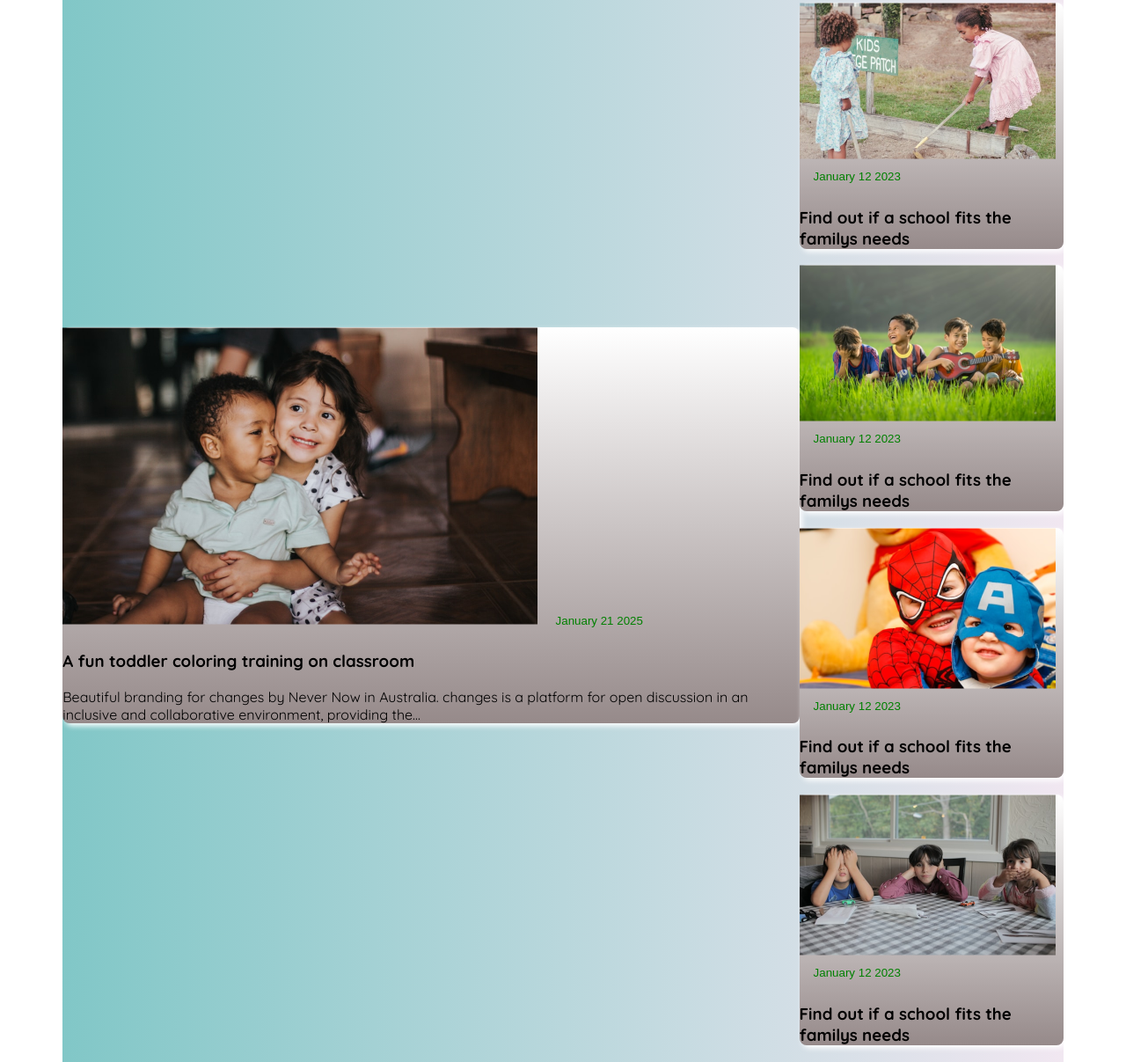
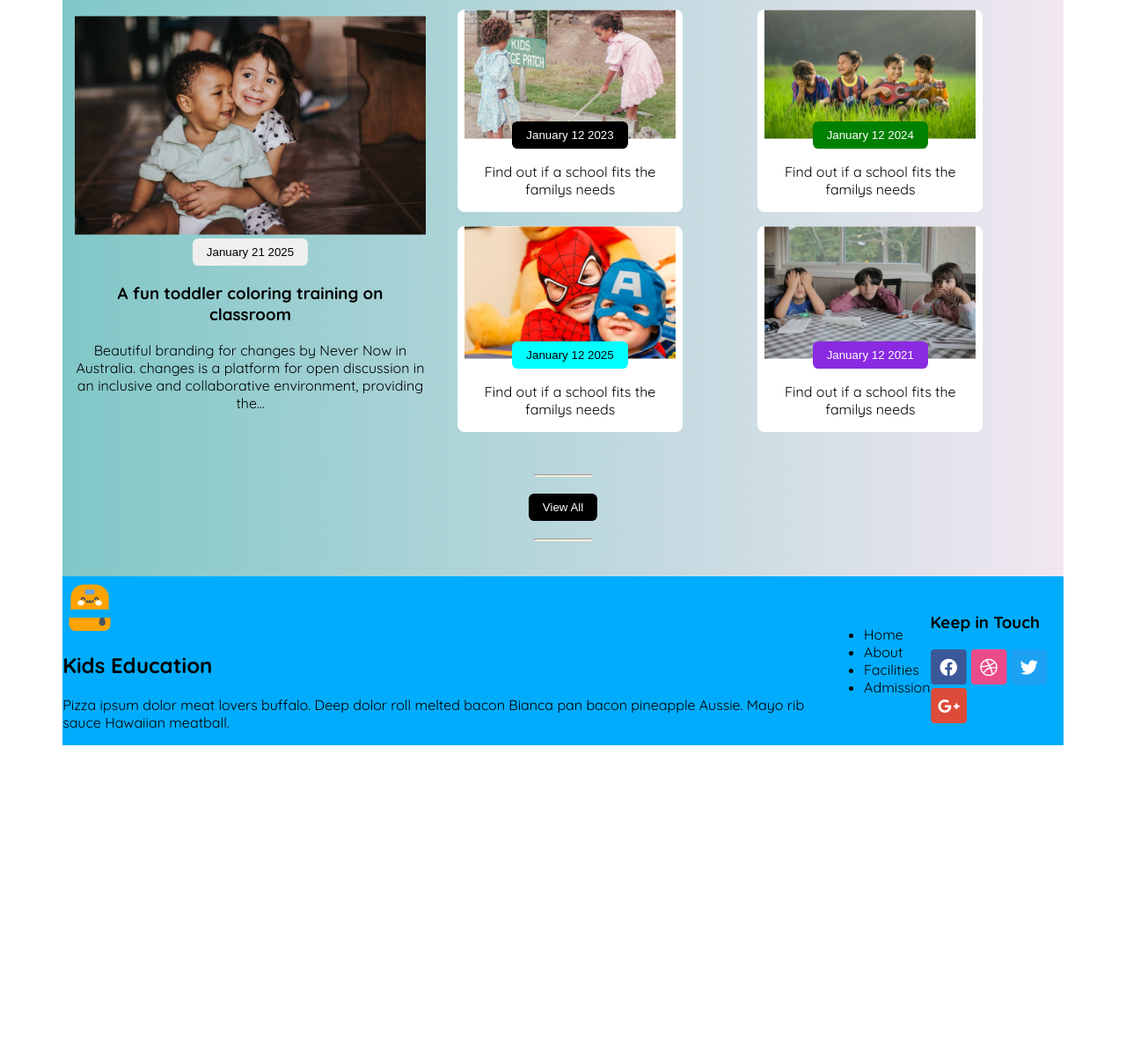
Before and after one commit to eyakubsharif/kids-school, a plain HTML site: page index.html in a window 1280 px wide. Shown: the part 1086-2293 px from the top of the page at 88% size. After the commit the page ends 1951 px from the top, so only its background shows below. Drawn offline with Linux system fonts and the light colour scheme.

Commit message:
Our story section

```diff
--- a/index.html
+++ b/index.html
@@ -92,7 +92,7 @@
                 <h2>Our stories</h2>
                 <div class="story-container flex">
                     <div class="big-img">
-                        <div class="card">
+                        <div class="story-card">
                             <img src="assets/story-1.png" alt="">
                             <button>January 21 2025</button>
                             <h3>A fun toddler coloring training on classroom</h3>
@@ -102,34 +102,73 @@
                         </div>
                     </div>
                     <div class="small-img">
-                       <div class="card">
+                       <div class="story-card">
                         <img src="assets/story-2.png" alt="">
-                        <button>January 12 2023</button>
-                        <h3>Find out if a school fits the familys needs</h3>
+                        <div class="card-body">
+                            <div class="story-btn">
+                                <button style="background-color: black; color: white;"> January 12 2023</button>
+                               </div>
+                            <p>Find out if a school fits the familys needs</p>
+                        </div>
                        </div>
-                       <div class="card">
+                       <div class="story-card">
                         <img src="assets/story-3.png" alt="">
-                        <button>January 12 2023</button>
-                        <h3>Find out if a school fits the familys needs</h3>
+                        <div class="story-btn">
+                            <button style="background-color: green; color: white;"> January 12 2024</button>
+                           </div>
+                        <p>Find out if a school fits the familys needs</p>
                        </div>
-                       <div class="card">
+                       <div class="story-card">
                         <img src="assets/story-4.png" alt="">
-                        <button>January 12 2023</button>
-                        <h3>Find out if a school fits the familys needs</h3>
+                        <div class="story-btn">
+                            <button style="background-color: aqua; color: black;"> January 12 2025</button>
+                           </div>
+                        <p>Find out if a school fits the familys needs</p>
                        </div>
-                       <div class="card">
+                       <div class="story-card">
                         <img src="assets/story-5.png" alt="">
-                        <button>January 12 2023</button>
-                        <h3>Find out if a school fits the familys needs</h3>
+                       <div class="story-btn">
+                        <button style="background-color: blueviolet; color: white;"> January 12 2021</button>
+                       </div>
+                        <p>Find out if a school fits the familys needs</p>
                        </div>
 
                     </div>
                 </div>
              </div>
+
+             <div class="arrow-section">
+                <hr>
+               <button class="view-btn">View All</button>
+                <hr>
+            </div>
         </main>
 
-        <footer>
-
+        <footer style="background-color: #01ACFD;">
+            <div class="footer-container flex">
+                <div class="div1">
+                    <div class="div">
+                        <img src="assets/logo.png" alt="">
+                        <h2>Kids Education</h2>
+                    </div>
+                    <p>Pizza ipsum dolor meat lovers buffalo. Deep dolor roll melted bacon Bianca pan bacon pineapple Aussie. Mayo rib sauce Hawaiian meatball.</p>
+                </div>
+                <div class="div2">
+                    <ul>
+                        <li>Home</li>
+                        <li>About</li>
+                        <li>Facilities</li>
+                        <li>Admission</li>
+                    </ul>
+                </div>
+                <div class="div3">
+                    <h3>Keep in Touch</h3>
+                    <img src="assets/fb.png" alt="">
+                    <img src="assets/dribble.png" alt="">
+                    <img src="assets/twitter.png" alt="">
+                    <img src="assets/google+.png" alt="">
+                </div>
+            </div>
 
         </footer>
     </div>
--- a/style.css
+++ b/style.css
@@ -94,7 +94,7 @@
   }
   .card{
    background: linear-gradient(180deg,white,rgb(150, 138, 138));
-   box-shadow: ;
+
   }
   main{
     background:linear-gradient(90deg,rgb(129, 199, 199),rgb(241, 231, 241))
@@ -126,3 +126,50 @@
     text-align: center;
     align-items: center;
   }
+
+  /* story section  */
+  .story-section{
+    text-align: center;
+  }
+  .small-img{
+    width: 60%;
+    display: grid;
+    grid-template-columns: repeat(2,1fr);
+    align-items: center;
+  }
+  .big-img{
+    width: 35%;
+    height: auto;
+  }
+  .big-img img{
+    width: 100%;
+  }
+  .small-img img{
+    width: 100%;
+
+  }
+  .small-img .story-card{
+    height: 13.2.3rem;
+    width: 15rem;
+    background-color: white;
+    padding: 0rem 0.5rem;
+    margin: 0.5rem;
+    border-radius: 0.5rem;
+  }
+
+  .story-btn{
+    margin-top: -1.5rem;;
+
+  }
+  .story-btn button{
+    background-color: blanchedalmond;
+  }
+  .card-body{
+    background-color: white;
+  }
+  .view-btn{
+    background-color: black;
+    color: white;
+   padding: 0.5rem 1rem;
+   margin: 0.7rem;
+  }
```
